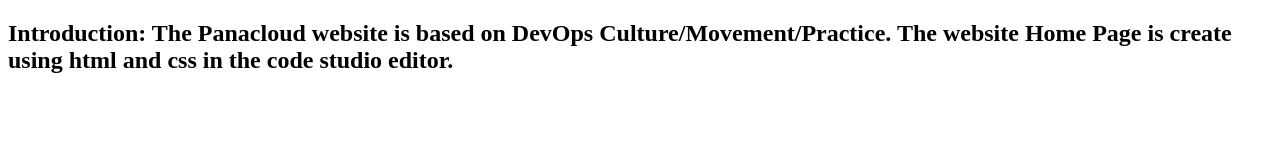
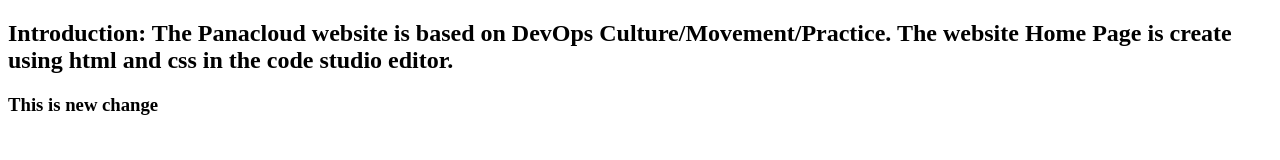
Before and after one commit to fahad91ali/cloudnative20, a plain HTML site: page index.html in a window 1280 px wide. Drawn offline with Linux system fonts and the light colour scheme.

Commit message:
Updated index.html
additional div tag

```diff
--- a/index.html
+++ b/index.html
@@ -10,6 +10,11 @@
 		<h2>
 			Introduction: The Panacloud website is based on DevOps Culture/Movement/Practice. The website Home Page is create using html and css in the code studio editor.
 		</h2>
+		<div>
+			<h3>
+				This is new change
+			</h3>
+		</div>
 	</div>
 </body>
 </html>
```
